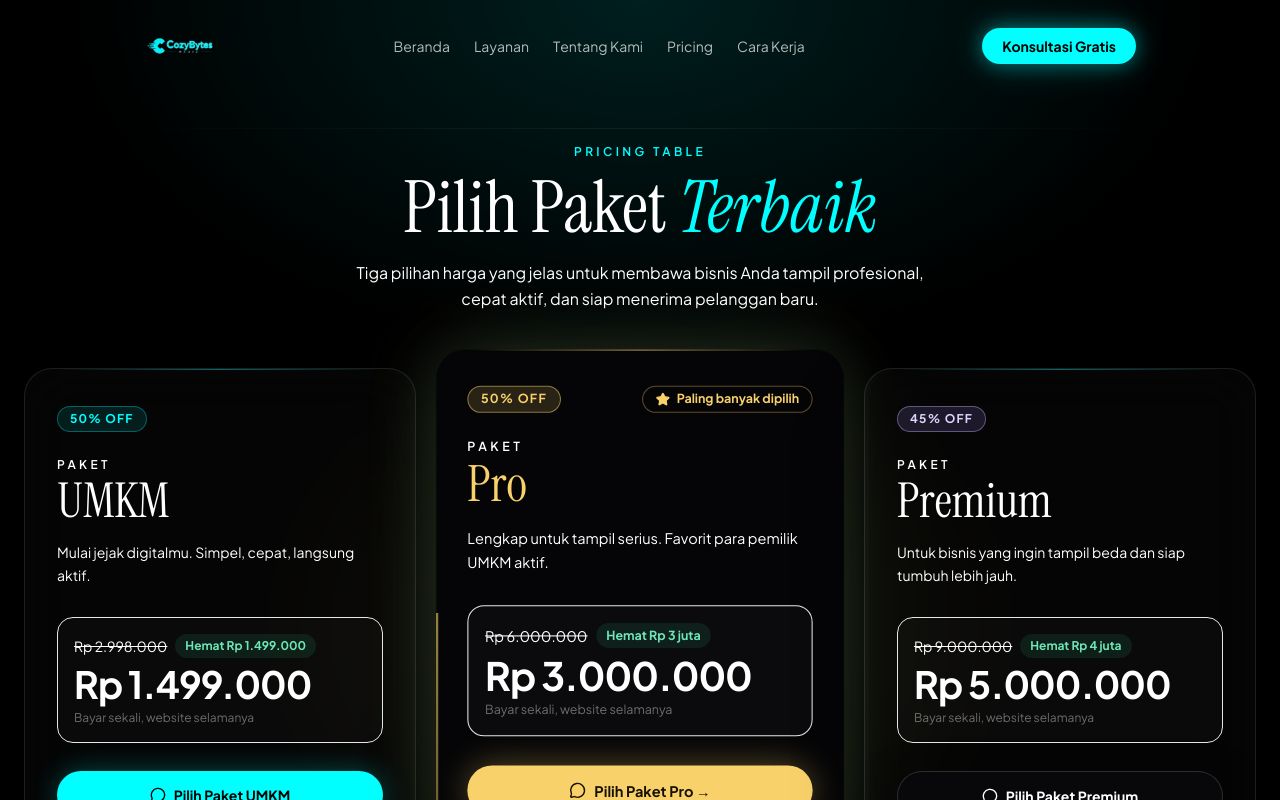
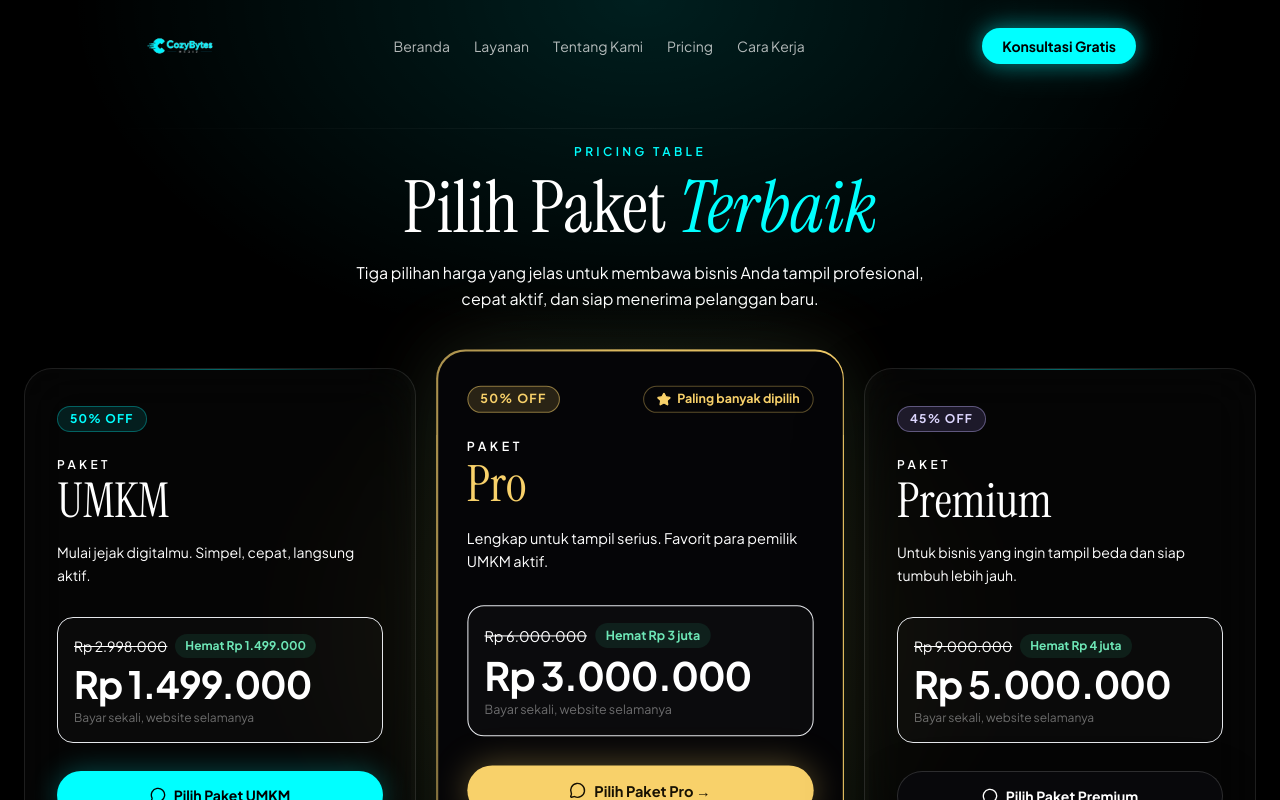
Before and after one commit to CozyM3dia/CozyBytes-Website, a React (Vite) app: page /pricing in a window 1280 px wide. Shown: the top 800 px of the page. Built offline with nearby package versions, Linux system fonts and the light colour scheme.

Commit message:
style: fixed gold light trail dimensions to fully encircle the border of the Pro package

```diff
--- a/src/pages/PricingPage.tsx
+++ b/src/pages/PricingPage.tsx
@@ -187,13 +187,13 @@ function PricingCard({
       }}
       className={`group relative flex h-full w-full min-h-full flex-col overflow-hidden rounded-[28px] ${
         tier.highlighted
-          ? 'p-[2px] bg-[#050507] shadow-[0_0_70px_rgba(248,209,106,0.16),0_0_90px_rgba(0,255,255,0.09)] md:-translate-y-3'
+          ? 'p-[1.5px] bg-white/10 shadow-[0_0_80px_rgba(248,209,106,0.12),0_0_90px_rgba(0,255,255,0.06)] md:-translate-y-3'
           : 'border border-white/10 p-1 bg-white/[0.018] shadow-[0_26px_70px_rgba(0,0,0,0.28)]'
       }`}
     >
       {tier.highlighted && (
-        <div className="absolute left-1/2 top-1/2 aspect-square w-[200%] -translate-x-1/2 -translate-y-1/2 animate-[spin_4s_linear_infinite]"
-             style={{ background: 'conic-gradient(from 0deg, transparent 70%, #F8D16A 100%)' }}
+        <div className="absolute left-1/2 top-1/2 z-0 h-[250%] w-[250%] -translate-x-1/2 -translate-y-1/2 animate-[spin_4s_linear_infinite]"
+             style={{ background: 'conic-gradient(from 0deg, transparent 65%, rgba(248,209,106, 0.2) 85%, #F8D16A 100%)' }}
         />
       )}
       <div
@@ -208,7 +208,7 @@ function PricingCard({
         <div className="absolute -bottom-20 left-8 h-52 w-52 rounded-full bg-[#F8D16A]/10 blur-3xl" />
       </div>
 
-      <div className={`relative flex flex-1 flex-col rounded-[24px] px-6 py-7 md:px-7 ${
+      <div className={`relative z-10 flex flex-1 flex-col rounded-[26.5px] px-6 py-7 md:px-7 ${
         tier.highlighted ? 'bg-[#050507]' : 'bg-[#050507]/88 backdrop-blur-xl'
       }`}>
         <div className="mb-5 flex min-h-9 flex-wrap items-center justify-between gap-2">
```
